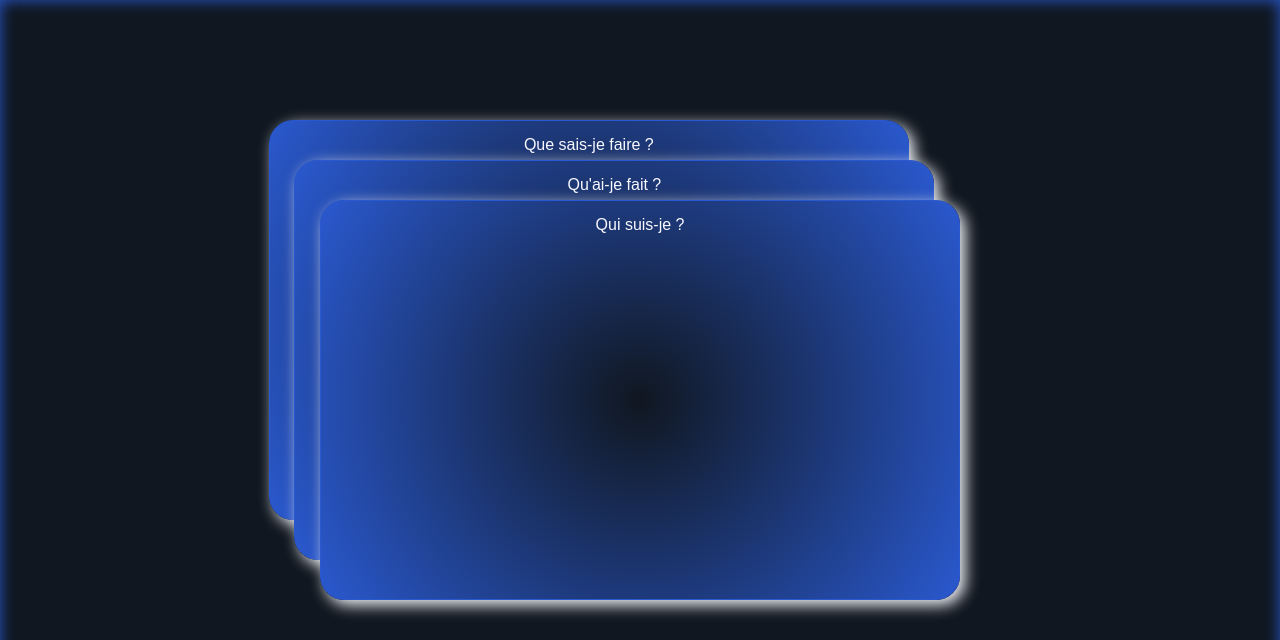
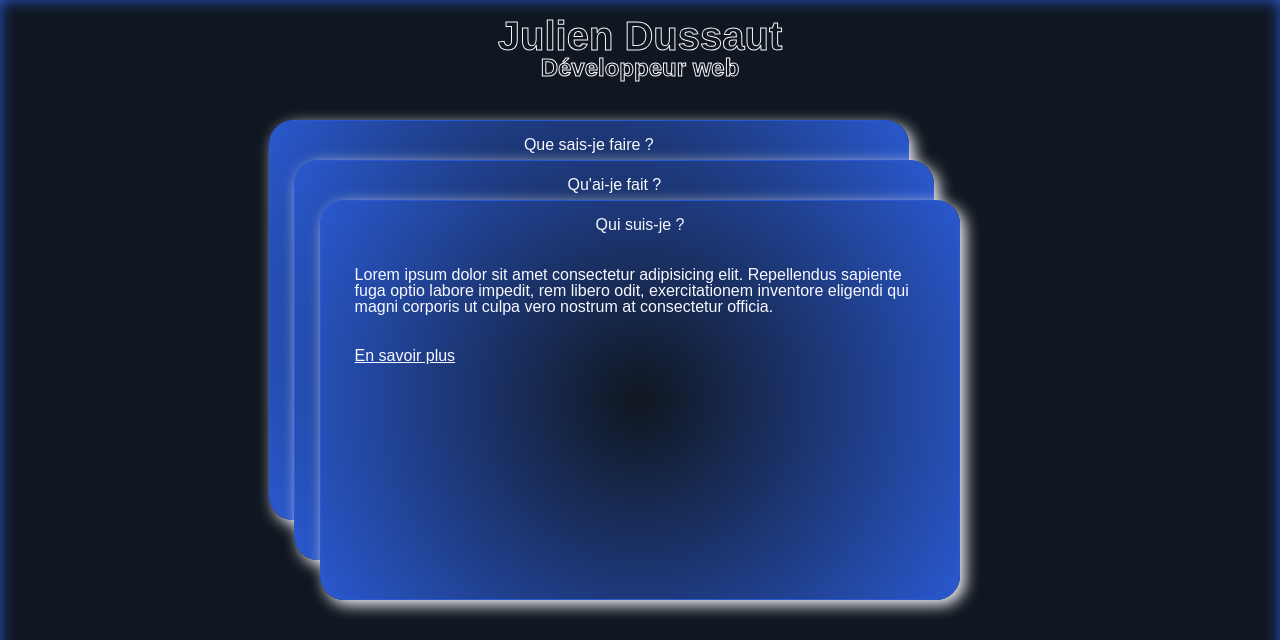
Before and after one commit to Julien-Dussaut/Julien-Dussaut.github.io, a PHP site: page / in a window 1280 px wide. Shown: the top 640 px of the page. Run offline with PHP 8.4, Linux system fonts and the light colour scheme; some web fonts are replaced.

Commit message:
Ajout du header. Ajout des commentaires dans le CSS et ajout de nouveaux styles.

```diff
--- a/css/style.css
+++ b/css/style.css
@@ -23,10 +25,42 @@ body {
     box-sizing: border-box;
     height: 100vh;
     width: 100%;
+    font-size: 16px;
     font-family: 'Be Vietnam Pro', sans-serif;
     background-color: var(--primary-text-color);
     box-shadow: inset 0 0 15px var(--border-color);
 }
+
+/* **************************************** Fin design general **************************************** */
+
+/* **************************************** Design header **************************************** */
+
+header {
+    width: 100%;
+    position: absolute;
+    top: 0;
+    left: 0;
+}
+
+header h1 {
+    text-align: center;
+    padding-top: 1rem;
+    font-size: 2.5rem;
+    color: transparent;
+    font-weight: 900;
+    -webkit-text-stroke: 1px var(--secondary-color);
+    /* background-image: url('../images/StockSnap_TIV258VG3N.jpg');
+    background-size: contain;
+    background-repeat: repeat; */
+    /* background-clip: text; */
+}
+header h1 span {
+    display: block;
+    font-size: 1.5rem;
+}
+/* **************************************** Fin design header **************************************** */
+
+/* **************************************** Design info box **************************************** */
 
 .boxVisu {
     height: 50%;
@@ -51,16 +85,29 @@ h2 {
     color: var(--secondary-color);
 }
 
+.boxVisu p {
+    margin: 2.1rem;
+    color: var(--secondary-color);
+}
+
+.boxVisu a {
+    text-decoration: underline;
+}
+
+.boxVisu a:hover {
+    animation: animLink 1000ms infinite;
+}
+
 .presentation {
-
+    /* padding: 1rem; */
 }
 
 .projets {
-
+    /* padding: 1rem; */
 }
 
 .competences {
-
+    /* padding: 1rem; */
 }
 
 .firstPosition {
--- a/index.html
+++ b/index.html
@@ -10,14 +10,48 @@
     <title>Portfolio de Julien Dussaut</title>
 </head>
 <body>
+    <header>
+        <h1>Julien Dussaut <span>Développeur web</span></h1>
+    </header>
     <section class="boxVisu presentation firstPosition">
+
         <h2>Qui suis-je ?</h2>
+
+            <p>
+                Lorem ipsum dolor sit amet consectetur adipisicing elit. Repellendus sapiente fuga optio labore impedit, rem libero odit, exercitationem inventore eligendi qui magni corporis ut culpa vero nostrum at consectetur officia.
+            </p>
+
+            <p>
+                <a href="#">En savoir plus</a>
+            </p>
+
     </section>
     <section class="boxVisu projets secondPosition">
+
         <h2>Qu'ai-je fait ?</h2>
+
+            <p>
+                Lorem ipsum dolor sit amet consectetur adipisicing elit. Repellendus sapiente fuga optio labore impedit, rem libero odit, exercitationem inventore eligendi qui magni corporis ut culpa vero nostrum at consectetur officia.
+            </p>
+
+            <p>
+                <a href="#">En savoir plus</a>
+            </p>
+
     </section>
+
     <section class="boxVisu competences thirdPosition">
+
         <h2>Que sais-je faire ?</h2>
+
+        <p>
+            Lorem ipsum dolor sit amet consectetur adipisicing elit. Repellendus sapiente fuga optio labore impedit, rem libero odit, exercitationem inventore eligendi qui magni corporis ut culpa vero nostrum at consectetur officia.
+        </p>
+
+        <p>
+            <a href="#">En savoir plus</a>
+        </p>
+
     </section>
 
     <footer>
--- a/js/cv.app.js
+++ b/js/cv.app.js
@@ -14,6 +14,13 @@ function secondPositionToFirstPosition (nodeSelected, nodeToPlaceInSecondPositio
     nodeToPlaceInthirdPosition.style.animationName = 'firstToThird';
     placeNodeInSecondPosition(nodeToPlaceInSecondPosition);
     placeNodeInThirdPosition(nodeToPlaceInthirdPosition);
+
+    setTimeout(function() {
+        nodeSelected.style.animationName = '';
+    nodeToPlaceInSecondPosition.style.animationName = '';
+    nodeToPlaceInthirdPosition.style.animationName = '';
+    }, 2100);
+
 }
 
 function thirdPositionToFirstPosition (nodeSelected, nodeToPlaceInSecondPosition, nodeToPlaceInthirdPosition) {
@@ -32,6 +39,12 @@ function thirdPositionToFirstPosition (nodeSelected, nodeToPlaceInSecondPosition
     nodeToPlaceInthirdPosition.style.animationName = 'secondToThird';
     placeNodeInSecondPosition(nodeToPlaceInSecondPosition);
     placeNodeInThirdPosition(nodeToPlaceInthirdPosition);
+
+    setTimeout(function() {
+        nodeSelected.style.animationName = '';
+    nodeToPlaceInSecondPosition.style.animationName = '';
+    nodeToPlaceInthirdPosition.style.animationName = '';
+    }, 2100);
 }
 
 function placeNodeInSecondPosition (nodeSelected) {
@@ -76,11 +89,7 @@ corps.addEventListener('click', function(e) {
                 secondPositionToFirstPosition(divPresentation, divProjets, divCompetences);
             } else if (!divPresentation.classList.contains('firstPosition') && divPresentation.classList.contains('thirdPosition')) {
                 thirdPositionToFirstPosition(divPresentation, divProjets, divCompetences);
-            } /*else {
-                divPresentation.style.animationName = 'boxToLeft';
-                divPresentation.style.animationPlayState = 'running';
-            }*/
-        break;
+            }
 
         case '.projets':
             if (!divProjets.classList.contains('firstPosition') && divProjets.classList.contains('secondPosition')) {
```
Also changed, not shown: other parts of css/style.css (+59 -2 lines), images/StockSnap_TIV258VG3N.jpg (added), images/low-poly-grid-haikei.png (added), 1 other file.
